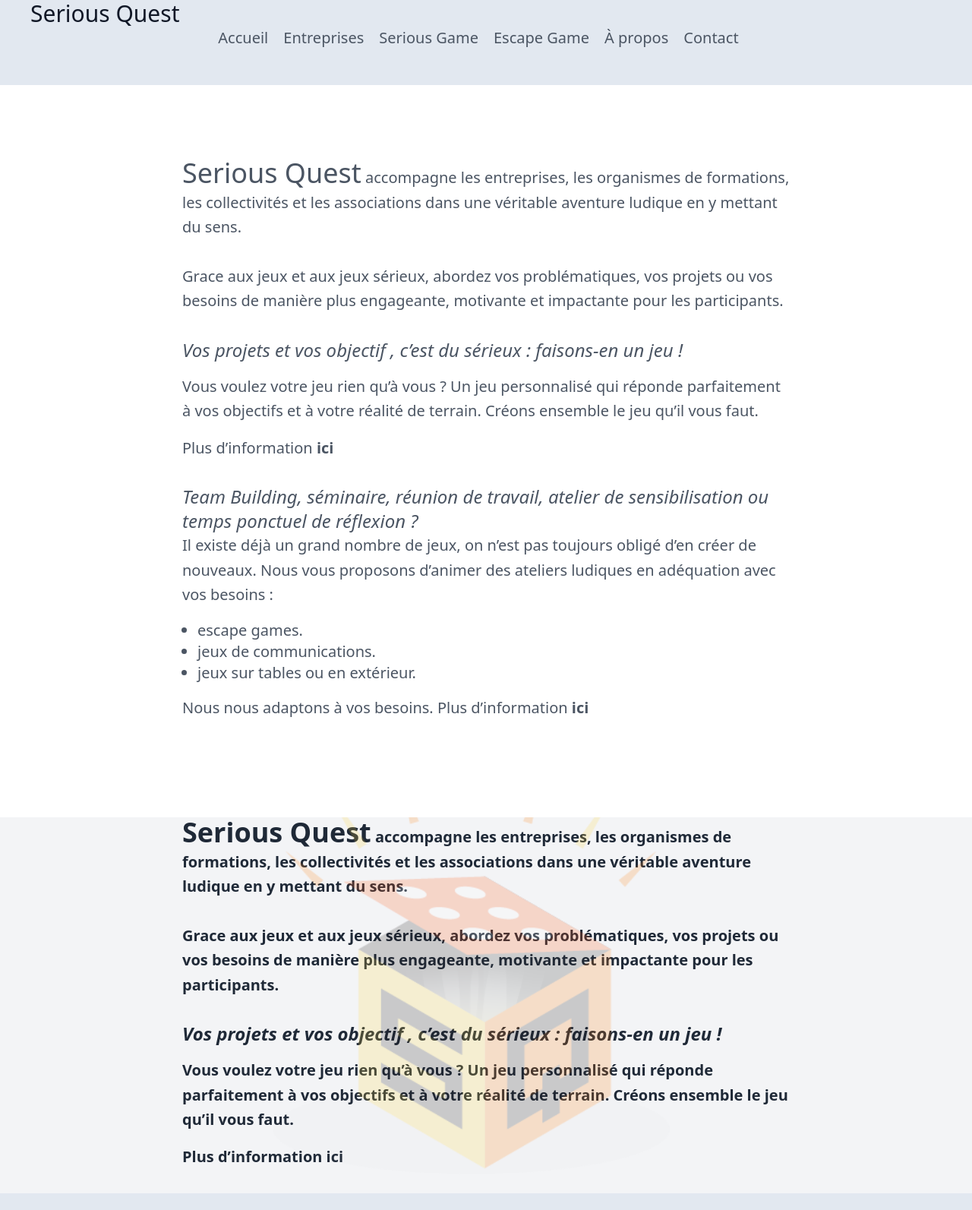
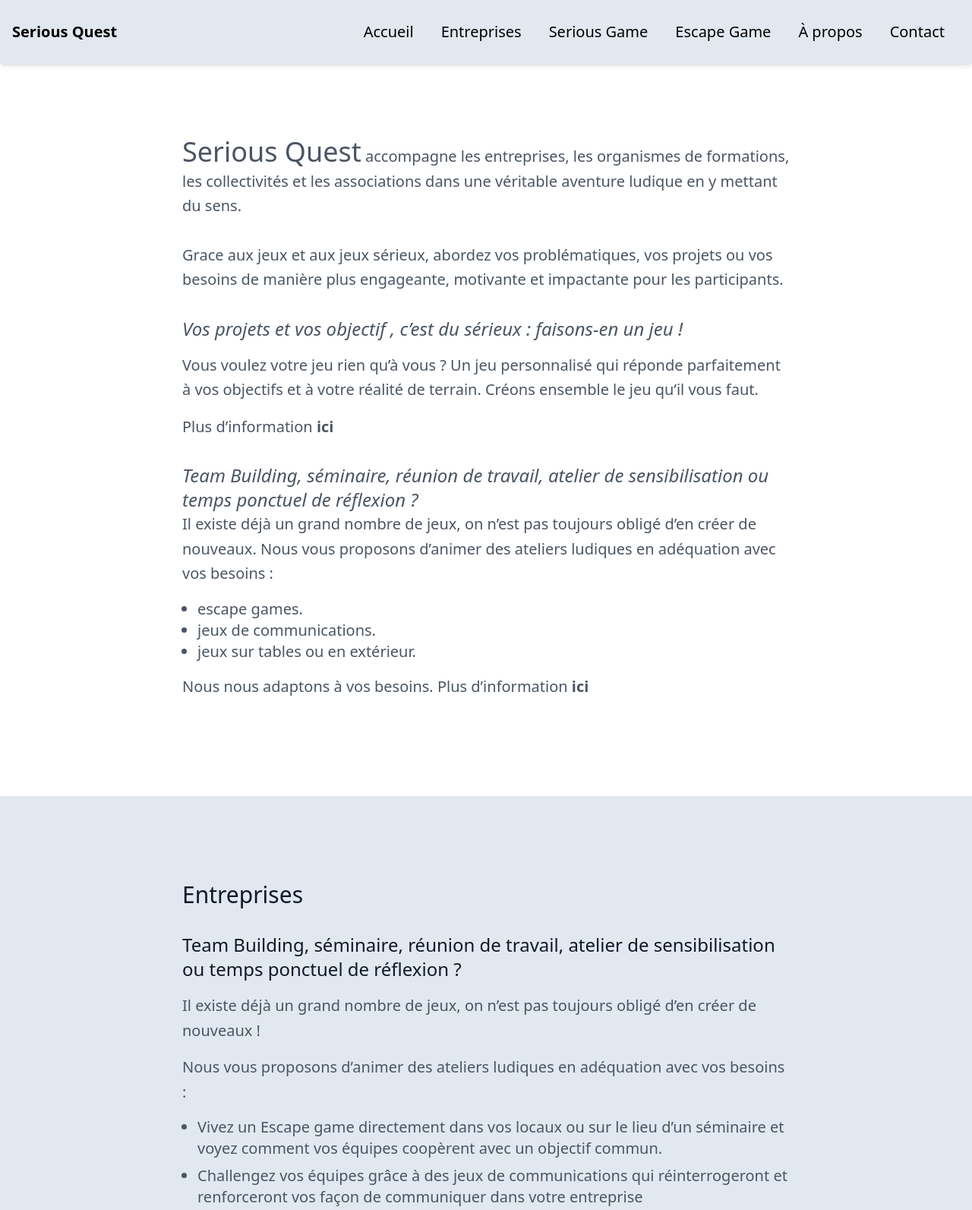
Before and after one commit to ludovicdean/seriousquest, an Astro site: page / in a window 1280 px wide. Shown: the top 1593 px of the page at 76% size. Built offline with nearby package versions, Linux system fonts and the light colour scheme; Astro itself is replaced by a stand-in of ours.

Commit message:
sticky navbar et numéro de téléphone

```diff
--- a/src/components/Footer.astro
+++ b/src/components/Footer.astro
@@ -55,7 +55,7 @@
     <div class="border-t border-gray-200">
         <div class="container px-5 py-8 flex flex-wrap mx-auto items-center">
             <div class="flex-col">
-                <div>Téléphone : 01.23.45.67.89</div>
+                <div>Téléphone : 06.50.50.06.49</div>
                 <div>E-mail : contact-seriousquest.gmail.com</div>
             </div>
             <span
--- a/src/components/NavBar.astro
+++ b/src/components/NavBar.astro
@@ -1,31 +1,60 @@
-<header class="text-gray-600 body-font">
-    <div class="overflow-hidden bg-slate-200 pb-12">
-        <a
-            class="flex title-font font-medium items-center text-gray-900 mb-4 md:mb-0"
-        >
-            <span class="pl-10 text-3xl">Serious Quest</span>
-        </a>
-        <nav
-            class="flex md:ml-auto md:mr-auto flex flex-wrap items-center text-base justify-center"
-        >
-            <a class="mr-5 hover:text-gray-900 text-xl" href="#accueil"
+<!--<header class="text-gray-600 body-font">-->
+<!--    <div class="overflow-hidden bg-slate-200 pb-12">-->
+<!--        <a-->
+<!--            class="flex title-font font-medium items-center text-gray-900 mb-4 md:mb-0"-->
+<!--        >-->
+<!--            <span class="pl-10 text-3xl">Serious Quest</span>-->
+<!--        </a>-->
+<!--        <nav-->
+<!--            class="flex md:ml-auto md:mr-auto flex flex-wrap items-center text-base justify-center"-->
+<!--        >-->
+<!--            <a class="mr-5 hover:text-gray-900 text-xl" href="#accueil"-->
+<!--                >Accueil</a-->
+<!--            >-->
+<!--            <a class="mr-5 hover:text-gray-900 text-xl" href="#entreprises"-->
+<!--                >Entreprises</a-->
+<!--            >-->
+<!--            <a class="mr-5 hover:text-gray-900 text-xl" href="#seriousgame"-->
+<!--                >Serious Game</a-->
+<!--            >-->
+<!--            <a class="mr-5 hover:text-gray-900 text-xl" href="#escapegame"-->
+<!--                >Escape Game</a-->
+<!--            >-->
+<!--            <a class="mr-5 hover:text-gray-900 text-xl" href="#apropos"-->
+<!--                >À propos</a-->
+<!--            >-->
+<!--            <a class="mr-5 hover:text-gray-900 text-xl" href="#contact"-->
+<!--                >Contact</a-->
+<!--            >-->
+<!--        </nav>-->
+<!--    </div>-->
+<!--</header>-->
+<header class="bg-slate-200 shadow-md sticky top-0 z-50 py-5">
+<nav>
+    <div class="overflow-hidden container mx-auto px-4 py-2">
+        <div class="flex flex-col md:flex-row justify-between items-center">
+            <a href="#" class="text-xl font-bold mb-4 md:mb-0">Serious Quest</a>
+            <ul class="flex flex-col md:flex-row space-y-2 md:space-y-0 md:space-x-4">
+                <li><a class="mr-5 hover:text-gray-900 text-xl" href="#accueil"
                 >Accueil</a
-            >
-            <a class="mr-5 hover:text-gray-900 text-xl" href="#entreprises"
+                ></li>
+                <li><a class="mr-5 hover:text-gray-900 text-xl" href="#entreprises"
                 >Entreprises</a
-            >
-            <a class="mr-5 hover:text-gray-900 text-xl" href="#seriousgame"
+                ></li>
+                <li><a class="mr-5 hover:text-gray-900 text-xl" href="#seriousgame"
                 >Serious Game</a
-            >
-            <a class="mr-5 hover:text-gray-900 text-xl" href="#escapegame"
+                ></li>
+                <li><a class="mr-5 hover:text-gray-900 text-xl" href="#escapegame"
                 >Escape Game</a
-            >
-            <a class="mr-5 hover:text-gray-900 text-xl" href="#apropos"
+                ></li>
+                <li><a class="mr-5 hover:text-gray-900 text-xl" href="#apropos"
                 >À propos</a
-            >
-            <a class="mr-5 hover:text-gray-900 text-xl" href="#contact"
+                ></li>
+                <li><a class="mr-5 hover:text-gray-900 text-xl" href="#contact"
                 >Contact</a
-            >
-        </nav>
+                ></li>
+            </ul>
+        </div>
     </div>
+</nav>
 </header>
--- a/src/pages/index.astro
+++ b/src/pages/index.astro
@@ -12,7 +12,7 @@ import Test from "../sections/Test.astro";
 ---
 
 <Layout title="Serious Quest">
-	<main>
+	<main class="scroll-smooth">
 		<NavBar />
 		<Accueil />
 		<Entreprises />
--- a/src/sections/Accueil.astro
+++ b/src/sections/Accueil.astro
@@ -74,51 +74,51 @@
         </div>
     </div>
 </body> -->
-<style>
-    .bg-image {
-        background-image: url("/SeriousQuestLogo.png"); /* Remplacez par le chemin de votre image */
-        background-size: cover;
-        background-position: center;
-        background-repeat: no-repeat;
-    }
-</style>
-<div class="bg-gray-100 flex flex-col items-center justify-center">
-    <!-- Div contenant l'image de fond avec opacité -->
-    <div class="w-full h-full relative">
-        <div class="bg-image w-full h-full absolute inset-0 opacity-20 p-60">
-        </div>
-        <!-- Div contenant le texte -->
-        <div class="container px-60 mx-auto">
-            <h1 class="text-4xl font-bold text-gray-800">
-                <p class="leading-relaxed mb-8 text-xl">
-                    <span class="text-4xl"> Serious Quest</span> accompagne les entreprises,
-                    les organismes de formations, les collectivités et les associations
-                    dans une véritable aventure ludique en y mettant du sens.
-                </p>
-                <p class="leading-relaxed mb-8 text-xl">
-                    Grace aux jeux et aux jeux sérieux, abordez vos
-                    problématiques, vos projets ou vos besoins de manière plus
-                    engageante, motivante et impactante pour les participants.
-                </p>
-                <article>
-                    <h2 class="text-2xl italic mb-4">
-                        Vos projets et vos objectif , c’est du sérieux :
-                        faisons-en un jeu !
-                    </h2>
-                    <p class="leading-relaxed mb-4 text-xl">
-                        Vous voulez votre jeu rien qu’à vous ? Un jeu
-                        personnalisé qui réponde parfaitement à vos objectifs et
-                        à votre réalité de terrain. Créons ensemble le jeu qu’il
-                        vous faut.
-                    </p>
-                    <p class="leading-relaxed mb-8 text-xl">
-                        Plus d’information <a
-                            class="font-semibold"
-                            href="#seriousgame">ici</a
-                        >
-                    </p>
-                </article>
-            </h1>
-        </div>
-    </div>
-</div>
+<!--<style>-->
+<!--    .bg-image {-->
+<!--        background-image: url("/SeriousQuestLogo.png"); /* Remplacez par le chemin de votre image */-->
+<!--        background-size: cover;-->
+<!--        background-position: center;-->
+<!--        background-repeat: no-repeat;-->
+<!--    }-->
+<!--</style>-->
+<!--<div class="bg-gray-100 flex flex-col items-center justify-center">-->
+<!--    &lt;!&ndash; Div contenant l'image de fond avec opacité &ndash;&gt;-->
+<!--    <div class="w-full h-full relative">-->
+<!--        <div class="bg-image w-full h-full absolute inset-0 opacity-20 p-60">-->
+<!--        </div>-->
+<!--        &lt;!&ndash; Div contenant le texte &ndash;&gt;-->
+<!--        <div class="container px-60 mx-auto">-->
+<!--            <h1 class="text-4xl font-bold text-gray-800">-->
+<!--                <p class="leading-relaxed mb-8 text-xl">-->
+<!--                    <span class="text-4xl"> Serious Quest</span> accompagne les entreprises,-->
+<!--                    les organismes de formations, les collectivités et les associations-->
+<!--                    dans une véritable aventure ludique en y mettant du sens.-->
+<!--                </p>-->
+<!--                <p class="leading-relaxed mb-8 text-xl">-->
+<!--                    Grace aux jeux et aux jeux sérieux, abordez vos-->
+<!--                    problématiques, vos projets ou vos besoins de manière plus-->
+<!--                    engageante, motivante et impactante pour les participants.-->
+<!--                </p>-->
+<!--                <article>-->
+<!--                    <h2 class="text-2xl italic mb-4">-->
+<!--                        Vos projets et vos objectif , c’est du sérieux :-->
+<!--                        faisons-en un jeu !-->
+<!--                    </h2>-->
+<!--                    <p class="leading-relaxed mb-4 text-xl">-->
+<!--                        Vous voulez votre jeu rien qu’à vous ? Un jeu-->
+<!--                        personnalisé qui réponde parfaitement à vos objectifs et-->
+<!--                        à votre réalité de terrain. Créons ensemble le jeu qu’il-->
+<!--                        vous faut.-->
+<!--                    </p>-->
+<!--                    <p class="leading-relaxed mb-8 text-xl">-->
+<!--                        Plus d’information <a-->
+<!--                            class="font-semibold"-->
+<!--                            href="#seriousgame">ici</a-->
+<!--                        >-->
+<!--                    </p>-->
+<!--                </article>-->
+<!--            </h1>-->
+<!--        </div>-->
+<!--    </div>-->
+<!--</div>-->
```
